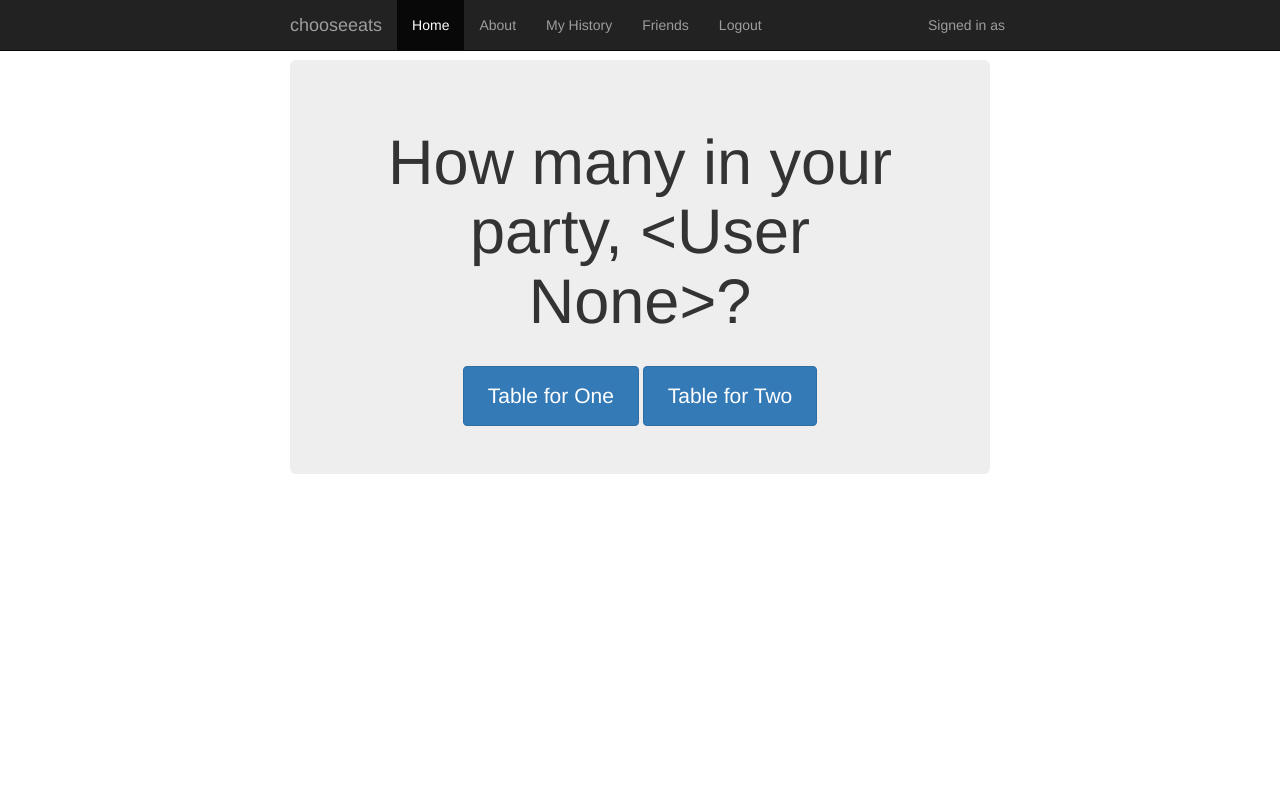
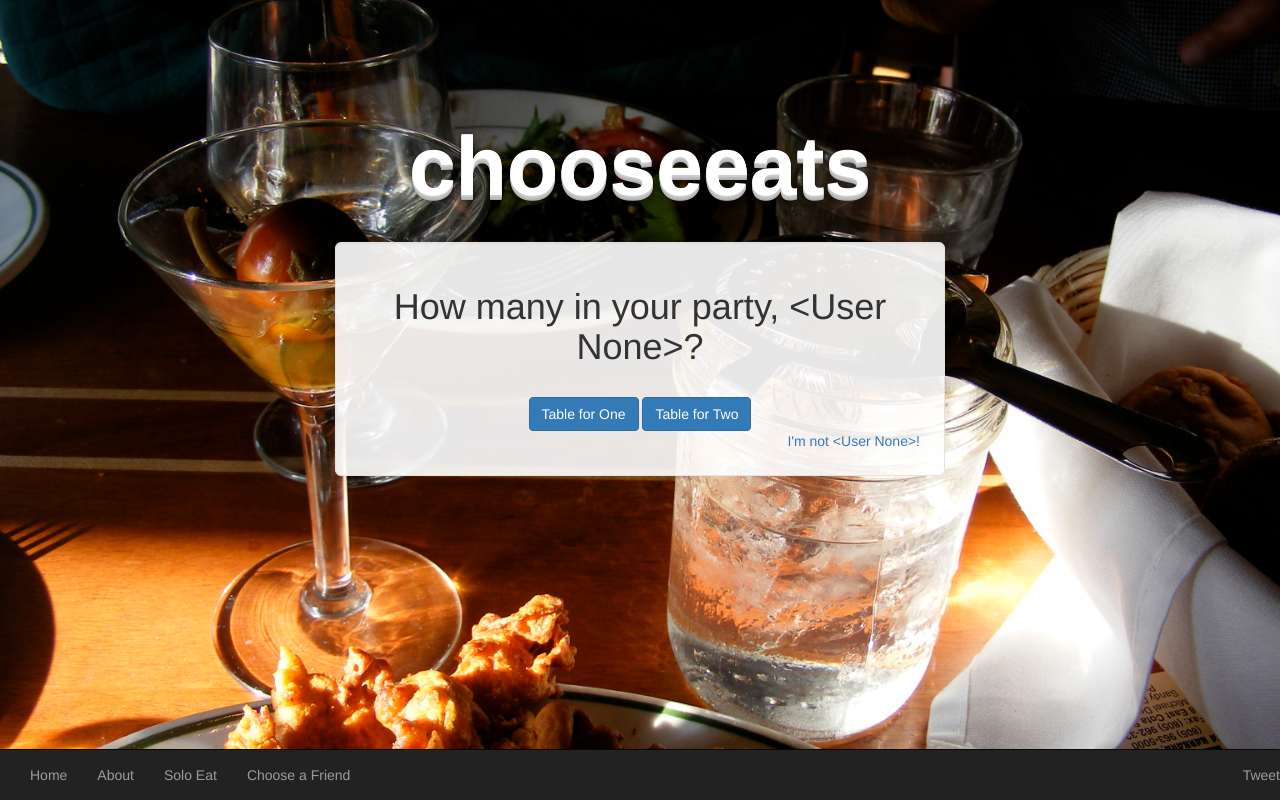
Before and after one commit to ndiquattro/chooseeats, a Flask app: template app/templates/index.html in a window 1280 px wide. Run offline with Flask 2, Linux system fonts and the light colour scheme; the template is opened without the code that fills it: values that come from a table or form of the project are taken from there, others are empty; a user stored in the database is signed in; data comes from the database, SQL or seed files in the repository; parts of the project's set-up code (start-up, migrations or seed data) failed here and were passed over; some libraries are stand-ins or nearby versions.

Commit message:
design refresh

```diff
--- a/app/chooseeats.py
+++ b/app/chooseeats.py
@@ -89,7 +89,7 @@
 
         # Convert to pandas and return
         cnames = ['id', 'firstname', 'lastname', 'photo', 'churl']
-        flist = pd.DataFrame(reflist, columns = cnames)
+        flist = pd.DataFrame(reflist, columns = cnames).sort('lastname')
         return flist
 
     # Get Checkins
--- /dev/null
+++ b/app/static/css/chooseeats.css
@@ -0,0 +1,35 @@
+/* Header Image Background - Change the URL below to your image path (example: ../images/background.jpg) */
+
+.full {
+    background: url('/static/images/food.jpg') no-repeat center center fixed;
+    -webkit-background-size: cover;
+    -moz-background-size: cover;
+    background-size: cover;
+    -o-background-size: cover;
+}
+
+.myBackground {
+  background-color: rgba(255,255,255, 0.9);
+  color: inherit;
+}
+
+.container {
+  background-color: rgba(255,255,255, 0);
+}
+
+body {
+  padding-top: 100px;
+  background: transparent !important;
+}
+
+.bigtxt {
+color: #fff;
+font-size: 6em;
+font-weight: bold;
+font-family: Helvetica;
+text-shadow: 0 1px 0 #ccc, 0 2px 0 #c9c9c9, 0 3px 0 #bbb, 0 4px 0 #b9b9b9, 0 5px 0 #aaa, 0 6px 1px rgba(0,0,0,.1), 0 0 5px rgba(0,0,0,.1), 0 1px 3px rgba(0,0,0,.3), 0 3px 5px rgba(0,0,0,.2), 0 5px 10px rgba(0,0,0,.25), 0 10px 10px rgba(0,0,0,.2), 0 20px 20px rgba(0,0,0,.15);
+}
+
+.table tbody>tr>td.vert-align{
+    vertical-align: middle;
+}
--- a/app/templates/about.html
+++ b/app/templates/about.html
@@ -1,6 +1,7 @@
 {% extends "base.html" %}
 {% block content %}
 <div class="col-md-8 col-md-offset-2">
+  <div class="well well-lg myBackground">
     <p>
       <p>How often is this you and your significant other:</p>
 
@@ -43,5 +44,6 @@
   From: <a href="http://davisig.org/blog/2015/06/05/chooseeats/">Davis Incubator Group Blog</a><br>
   Contact: <a href="http://davisig.org/members/ndiquattro/">Nick DiQuattro</a>
   </div>
-  <br>
+    <br><br><br>
+</div>
 {% endblock %}
--- a/app/templates/base.html
+++ b/app/templates/base.html
@@ -1,5 +1,5 @@
 <!DOCTYPE html>
-<html lang="en">
+<html class="full" lang="en">
   <head>
     <meta charset="utf-8">
     <meta http-equiv="X-UA-Compatible" content="IE=edge">
@@ -13,43 +13,35 @@
     <link href="/static/css/bootstrap.min.css" rel="stylesheet">
     <link href="/static/css/bootstrap-responsive.css" rel="stylesheet">
     <!-- My custom css -->
-    <link href="/static/css/whereeat.css" rel="stylesheet">
+    <link href="/static/css/chooseeats.css" rel="stylesheet">
   </head>
   <body>
   <!-- jQuery (necessary for Bootstrap's JavaScript plugins) -->
   <script src="https://ajax.googleapis.com/ajax/libs/jquery/1.11.2/jquery.min.js"></script>
   <script src="/static/js/bootstrap.min.js"></script>
 
-  <nav class="navbar navbar-inverse navbar-fixed-top">
-      <div class="container">
-        <div class="navbar-header">
-          <button type="button" class="navbar-toggle collapsed" data-toggle="collapse" data-target="#navbar" aria-expanded="false" aria-controls="navbar">
-            <span class="sr-only">Toggle navigation</span>
-            <span class="icon-bar"></span>
-            <span class="icon-bar"></span>
-            <span class="icon-bar"></span>
-          </button>
-          <a class="navbar-brand" href="/index">chooseeats</a>
-          </div>
-          <div id="navbar" class="collapse navbar-collapse">
+  <!-- Navigation -->
+  <nav class="navbar navbar-default navbar-inverse navbar-fixed-bottom">
+    <div class="container-fluid">
       <ul class="nav navbar-nav">
-            <li class="active"><a href="/index">Home</a></li>
+        <li><a href="/">Home</a></li>
         <li><a href="/about">About</a></li>
         {% if authurl %}
           <li><a href="{{ authurl }}">Authenticate with Foursquare</a></li>
         {% else %}
-              <li><a href="/results">My History</a></li>
-              <li><a href="/friends">Friends</a></li>
-              <li><a href="/deauth">Logout</a></li>
+          <li><a href="/results">Solo Eat</a></li>
+          <li><a href="/friends">Choose a Friend</a></li>
         {% endif %}
       </ul>
-          <p class="navbar-text navbar-right">Signed in as {{ fulnm }}</p>
-        </div><!--/.nav-collapse -->
+      <a href="https://twitter.com/share" class="twitter-share-button navbar-right navbar-text" data-url="http://www.chooseeats.com" data-text="chooseeats.com: Eat with friends!" data-via="nickof4" data-size="small" data-related="nickof4">Tweet</a>
+      <script>!function(d,s,id){var js,fjs=d.getElementsByTagName(s)[0],p=/^http:/.test(d.location)?'http':'https';if(!d.getElementById(id)){js=d.createElement(s);js.id=id;js.src=p+'://platform.twitter.com/widgets.js';fjs.parentNode.insertBefore(js,fjs);}}(document, 'script', 'twitter-wjs');</script>
     </div>
   </nav>
 
-  <div class="container">
+  <!-- Content -->
+  <div class="row">
+    <h3 class="bigtxt text-center">chooseeats</h3><br>
+  </div>
     {% block content %}{% endblock %}
-  </div>
   </body>
 </html>
--- a/app/templates/index.html
+++ b/app/templates/index.html
@@ -8,14 +8,24 @@
       {% endfor %}
   {% endif %}
 {% endwith %}
+        <div class ='col-md-6 col-md-offset-3'>
+          <div class="text-center well well-lg myBackground">
+            <div class='text-center'>
+              {% if authurl %}
+                <h1>Please <a href="{{ authurl }}">authenticate</a> with Foursquare to use chooseeats!</h1>
+                <hr style="color: black;">
+                <h3><a href="/about">What is this?</a><h3>
 
-  <div class='jumbotron'>
-  {% if authurl %}
-    <h1>Please authenticate with <a href="{{ authurl }}">Foursquare</a> to use chooseeats!</h1>
               {% else %}
                 <h1>How many in your party, {{ user }}?</h1> <br>
                 <a href='/results' class="btn btn-primary btn-large">Table for One</a>
                 <a href='/friends' class="btn btn-primary btn-large">Table for Two</a>
+                <br>
+                <div class="text-right">
+                <a href='/deauth'>I'm not {{ user }}!</a>
+              </div>
               {% endif %}
             </div>
+        </div>
+      </div>
 {% endblock %}
--- a/app/views.py
+++ b/app/views.py
@@ -143,4 +143,14 @@
 
 @app.route('/about')
 def about():
-    return render_template('about.html')
+    # Check if this person has authed
+    if 'userid' in session:
+        aurl = None
+    else:
+        auther = chooseeats.fourauther()
+        aurl = auther.aurl()
+        user = None
+        fname = None
+        nickname = None
+    return render_template('about.html',
+                            authurl = aurl)
```
Also changed, not shown: app/templates/friends.html (+11 -2 lines), app/templates/results.html (+35 -15 lines), app/static/images/food.JPG (added). Lines whose indentation alone changed are shown as unchanged.
